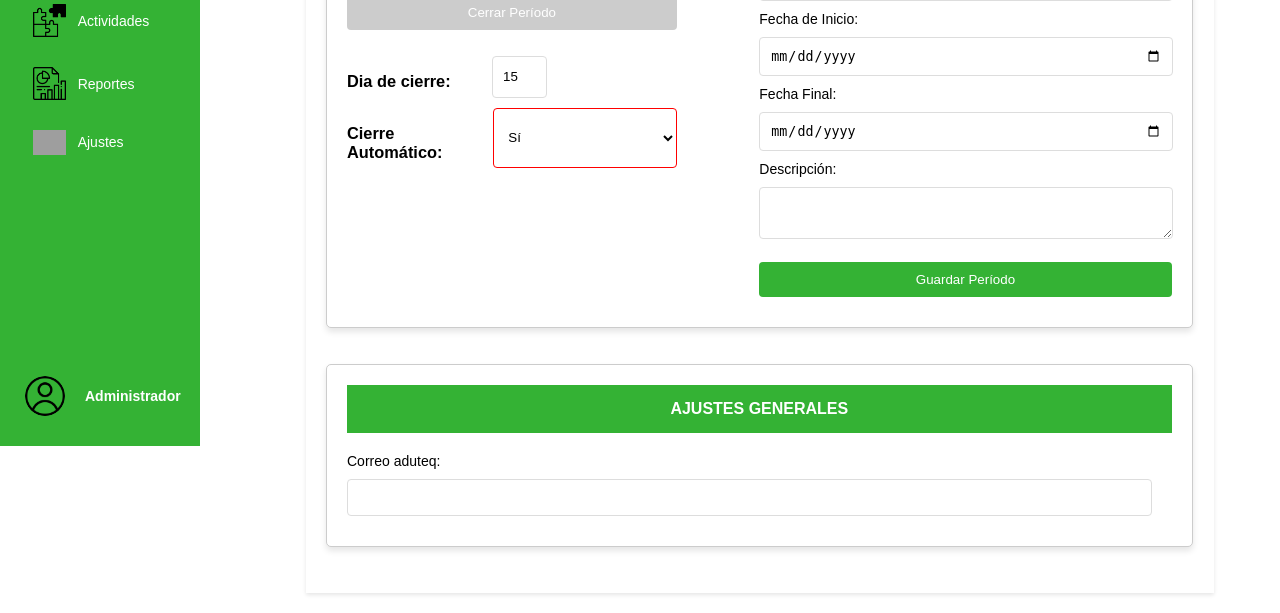
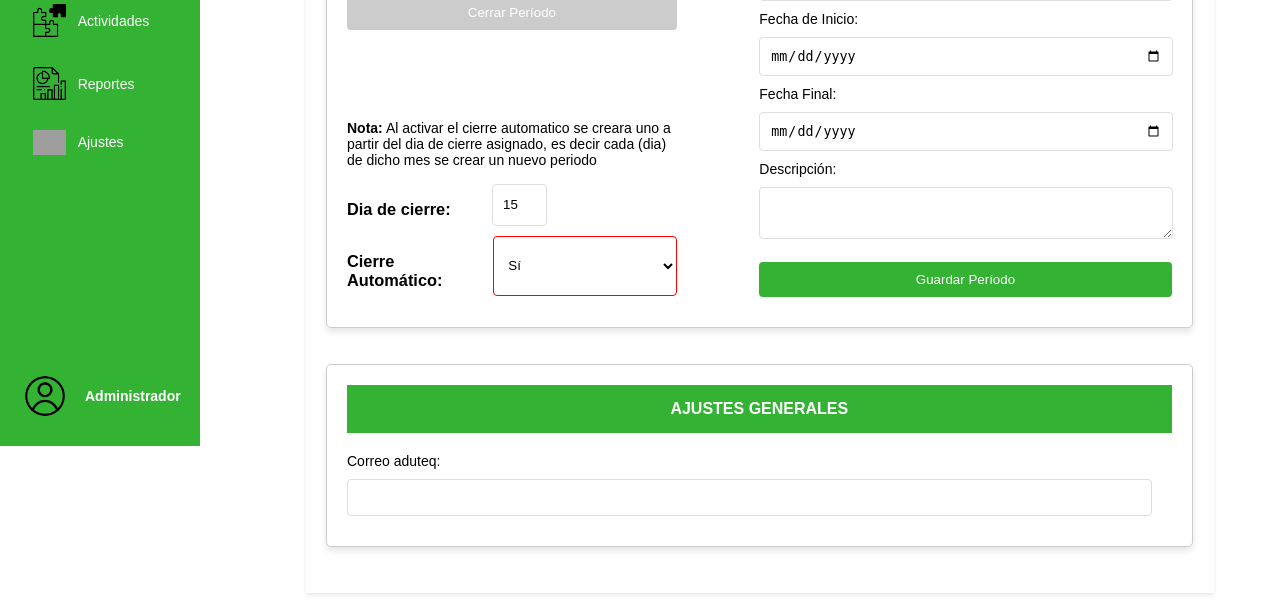
Before and after one commit to luisrnunez/ADUTEQ, a Django app: page /ajustes/ in a window 1280 px wide; the page is wider, and only the part inside the window is pictured. Shown: the part 354-967 px from the top of that part. Run offline with Django 4.2, Linux system fonts and the light colour scheme; the visitor is signed in with stand-in values (Sample User, id 1); data comes from the database, SQL or seed files in the repository; data that the repository does not hold is empty; parts of the project's set-up code (start-up, migrations or seed data) failed here and were passed over; some libraries are stand-ins or nearby versions; grey boxes are pictures that could not be loaded.

Commit message:
actualizado

```diff
--- a/Periodo/templates/ajustes_sistema.html
+++ b/Periodo/templates/ajustes_sistema.html
@@ -94,7 +94,16 @@
                             {% else %}
                             <button style="width: 80%;" id="cerrar-periodo" disabled>Cerrar Período</button>
                             {% endif %}
-                            <br>
+                            <br><br>
+                            <br><br>
+                            <br><br>
+                            <div style="display: inline-flex; ; width: 80%;">
+                            <span > <strong>Nota:</strong>  Al activar el cierre automatico se creara uno a partir del dia de cierre asignado,
+                                es decir cada (dia) de dicho mes se crear un nuevo periodo
+                            </span>
+
+                        </div>
+                        <br>
                         <br>
                             <div style="display: inline-flex; ; width: 80%;">
                                 <h3 style="width: 44%">Dia de cierre:</h3> <br> <br>
```
